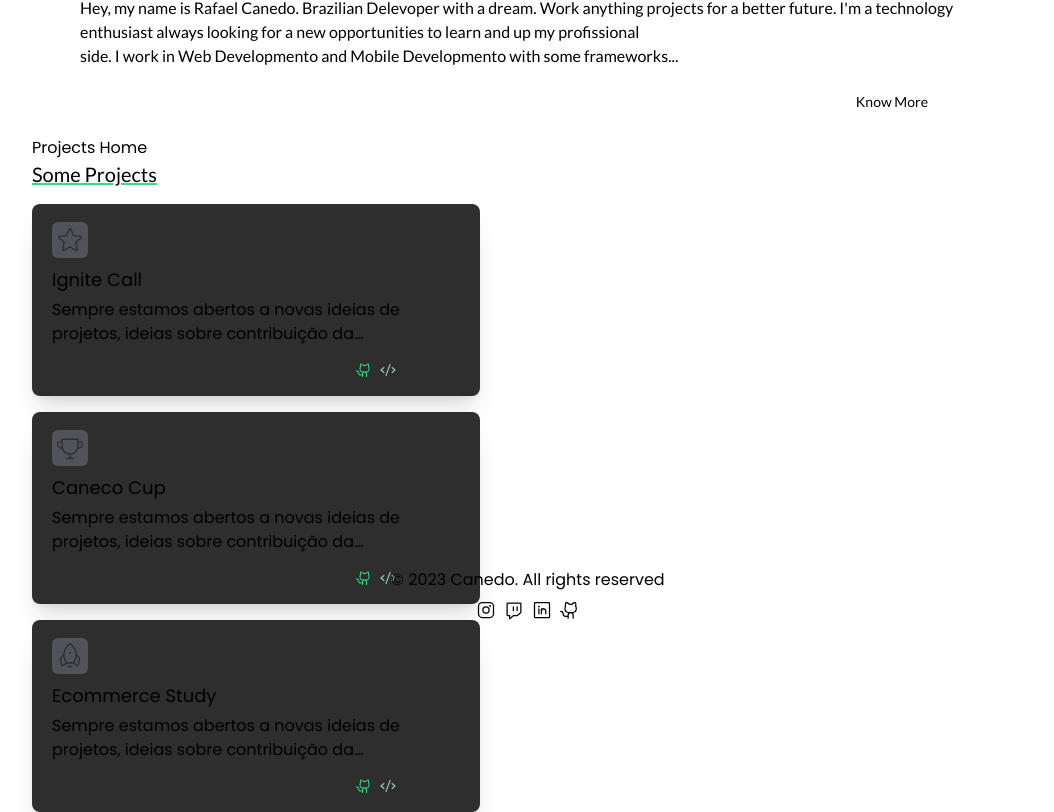
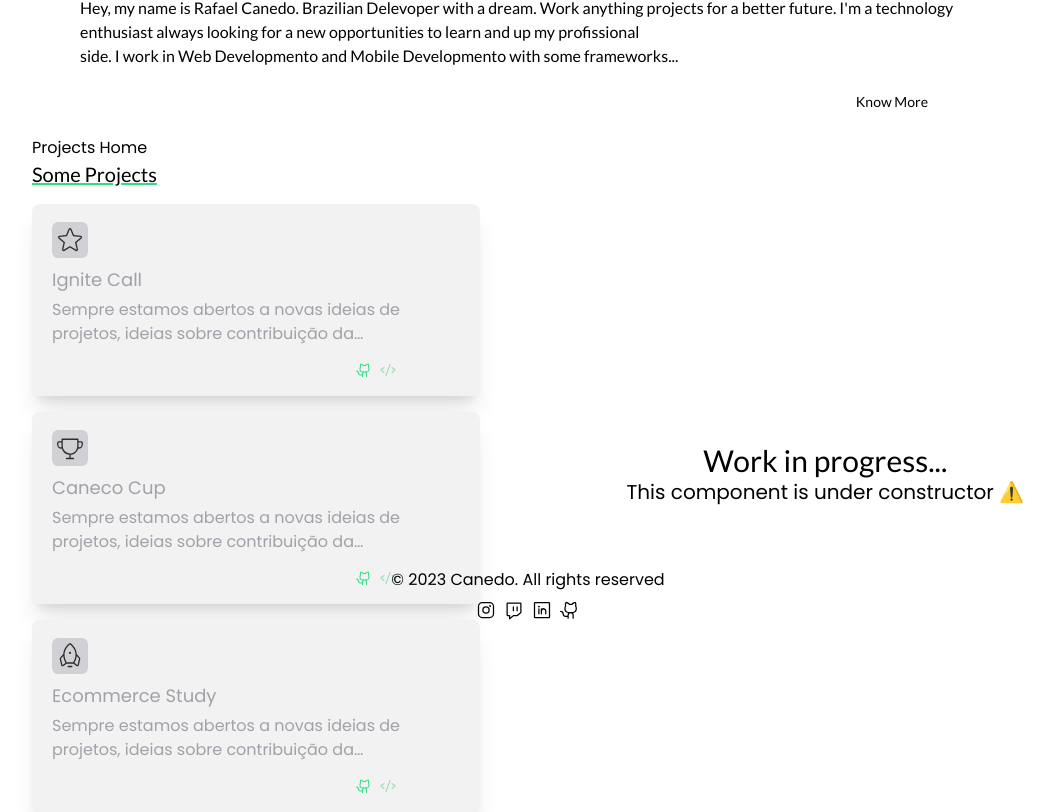
Before and after one commit to rafabcanedo/PortfolioCanedo, a React (Vite) app: page / in a window 1280 px wide. Shown: the part 360-1172 px from the top of the page, without its empty margins (112-1166 px from the left). Built offline with nearby package versions, Linux system fonts and the light colour scheme; a web font is replaced by a local one.

Commit message:
without  mobile version

```diff
--- a/src/Pages/Home/index.jsx
+++ b/src/Pages/Home/index.jsx
@@ -7,12 +7,16 @@ import {
   GithubLogo,
 } from '@phosphor-icons/react'
 import ProjectsHome from '../../components/ProjectsCard/ProjectsHome/ProjectsHome'
+import { Feedbacks } from '../../components/Feedbacks/Feedbacks'
 
 export default function Home() {
   return (
     <div className="mt-16 h-screen px-36">
-      <div className="flex flex-row justify-between items-center">
-        <div id="home" className="flex flex-row items-center justify-start">
+      <div className="flex flex-col md:flex-row justify-between items-center">
+        <div
+          id="home"
+          className="flex flex-col md:flex-row items-center justify-start"
+        >
           <img
             src={Logo}
             alt="Logo CanedoDev"
@@ -44,7 +48,7 @@ export default function Home() {
           </Link>
         </div>
       </div>
-      <div className="flex flex-row gap-4 mb-6">
+      <div className="flex flex-col md:flex-row gap-4 mb-6">
         <a
           href="https://www.linkedin.com/in/rafael-canedo-4abaa8197/"
           target="_blank"
@@ -112,7 +116,10 @@ export default function Home() {
         </div>
       </div>
 
-      <ProjectsHome />
+      <div className="flex flex-col md:flex-row justify-between">
+        <ProjectsHome />
+        <Feedbacks />
+      </div>
     </div>
   )
 }
--- /dev/null
+++ b/src/components/Feedbacks/Feedbacks.jsx
@@ -0,0 +1,12 @@
+export function Feedbacks() {
+  return (
+    <div className="flex flex-col items-center justify-center">
+      <h1 className="dark:text-subtitle text-3xl font-alt">
+        Work in progress...
+      </h1>
+      <span className="dark:text-subtitle text-xl font-sans">
+        This component is under constructor ⚠️
+      </span>
+    </div>
+  )
+}
--- a/src/components/Navbar/index.jsx
+++ b/src/components/Navbar/index.jsx
@@ -5,26 +5,12 @@ import Logo from '../Design/Logo'
 import { X, List, Moon, Sun } from '@phosphor-icons/react'
 import { Link } from 'react-router-dom'
 
-function Navbar() {
+export default function Navbar() {
   const [open, setOpen] = useState(false)
   const { theme, setTheme } = useTheme()
-  const [click, setClick] = useState(false)
-
-  const scrollTo = (id) => {
-    const element = document.getElementById(id)
-
-    element.scrollIntoView({
-      behavior: 'smooth',
-      block: 'start',
-      inline: 'nearest',
-    })
-
-    setClick(!click)
-    setOpen(!open)
-  }
 
   return (
-    <div className="w-full fixed top-0 left-0 z-10 px-36">
+    <div className="w-full fixed top-0 left-0 z-10 md:px-36">
       <div className="md:flex items-center justify-between bg-nuv dark:bg-nav py-4 md:px-10 px-7">
         <div>
           <Logo />
@@ -94,5 +80,3 @@ function Navbar() {
     </div>
   )
 }
-
-export default Navbar
--- a/src/components/ProjectsCard/ProjectsHome/ProjectsHome.jsx
+++ b/src/components/ProjectsCard/ProjectsHome/ProjectsHome.jsx
@@ -1,11 +1,4 @@
-import {
-  Lightbulb,
-  GithubLogo,
-  Code,
-  Star,
-  Rocket,
-  Trophy,
-} from '@phosphor-icons/react'
+import { GithubLogo, Code, Star, Rocket, Trophy } from '@phosphor-icons/react'
 
 export default function ProjectsHome() {
   return (
@@ -17,18 +10,18 @@ export default function ProjectsHome() {
         </h3>
         <div className="flex flex-col gap-6 mt-4">
           <div className="flex flex-col gap-6">
-            <div className="flex h-48 w-full max-w-md flex-col justify-center overflow-hidden rounded-lg bg-nav px-5 py-0 shadow-xl">
-              <span className="inline-flex h-9 w-9 items-center justify-center rounded-md bg-test p-1">
+            <div className="flex h-48 w-full max-w-md flex-col justify-center overflow-hidden rounded-lg bg-nuv dark:bg-nav px-5 py-0 shadow-xl">
+              <span className="inline-flex h-9 w-9 items-center justify-center rounded-md bg-[#d1d0d4] dark:bg-test p-1">
                 <Star
                   size={28}
                   weight="light"
-                  className="text-nav dark:text-subtitle cursor-pointer hover:dark:text-[#ffc93c]"
+                  className="text-nav hover:text-[#ffc93c] dark:text-subtitle cursor-pointer hover:dark:text-[#ffc93c]"
                 />
               </span>
-              <h2 className="dark:text-gray mt-2 text-lg font-jost text-gray-800">
+              <h2 className="text-subtitle dark:text-gray mt-2 text-lg font-jost text-gray-800">
                 Ignite Call
               </h2>
-              <p className="line-clamp-2 mt-1 dark:text-gray">
+              <p className="text-subtitle line-clamp-2 mt-1 dark:text-gray">
                 Sempre estamos abertos a novas ideias de projetos, ideias sobre
                 contribuição da comunidade. Somos uma comunidade e precisamos
                 que todos os desenvolvedor contribua.
@@ -52,18 +45,18 @@ export default function ProjectsHome() {
 
         <div className="flex flex-col gap-6 mt-4">
           <div className="flex flex-col gap-6">
-            <div className="flex h-48 w-full max-w-md flex-col justify-center overflow-hidden rounded-lg bg-nav px-5 py-0 shadow-xl">
-              <span className="inline-flex h-9 w-9 items-center justify-center rounded-md bg-test p-1">
+            <div className="flex h-48 w-full max-w-md flex-col justify-center overflow-hidden rounded-lg bg-nuv dark:bg-nav px-5 py-0 shadow-xl">
+              <span className="inline-flex h-9 w-9 items-center justify-center rounded-md bg-[#d1d0d4] dark:bg-test p-1">
                 <Trophy
                   size={28}
                   weight="light"
-                  className="text-nav dark:text-subtitle cursor-pointer hover:dark:text-[#ff9a3c]"
+                  className="text-nav hover:text-[#ff9a3c] dark:text-subtitle cursor-pointer hover:dark:text-[#ff9a3c]"
                 />
               </span>
-              <h2 className="dark:text-gray mt-2 text-lg font-jost text-gray-800">
+              <h2 className="text-subtitle dark:text-gray mt-2 text-lg font-jost text-gray-800">
                 Caneco Cup
               </h2>
-              <p className="line-clamp-2 mt-1 dark:text-gray">
+              <p className="text-subtitle line-clamp-2 mt-1 dark:text-gray">
                 Sempre estamos abertos a novas ideias de projetos, ideias sobre
                 contribuição da comunidade. Somos uma comunidade e precisamos
                 que todos os desenvolvedor contribua.
@@ -87,18 +80,18 @@ export default function ProjectsHome() {
 
         <div className="flex flex-col gap-6 mt-4">
           <div className="flex flex-col gap-6">
-            <div className="flex h-48 w-full max-w-md flex-col justify-center overflow-hidden rounded-lg bg-nav px-5 py-0 shadow-xl">
-              <span className="inline-flex h-9 w-9 items-center justify-center rounded-md bg-test p-1">
+            <div className="flex h-48 w-full max-w-md flex-col justify-center overflow-hidden rounded-lg bg-nuv dark:bg-nav px-5 py-0 shadow-xl">
+              <span className="inline-flex h-9 w-9 items-center justify-center rounded-md bg-[#d1d0d4] dark:bg-test p-1">
                 <Rocket
                   size={28}
                   weight="light"
-                  className="text-nav dark:text-subtitle cursor-pointer hover:dark:text-[#352f44]"
+                  className="text-nav hover:text-[#352f44] dark:text-subtitle cursor-pointer hover:dark:text-[#352f44]"
                 />
               </span>
-              <h2 className="dark:text-gray mt-2 text-lg font-jost text-gray-800">
+              <h2 className="text-subtitle dark:text-gray mt-2 text-lg font-jost text-gray-800">
                 Ecommerce Study
               </h2>
-              <p className="line-clamp-2 mt-1 dark:text-gray">
+              <p className="text-subtitle line-clamp-2 mt-1 dark:text-gray">
                 Sempre estamos abertos a novas ideias de projetos, ideias sobre
                 contribuição da comunidade. Somos uma comunidade e precisamos
                 que todos os desenvolvedor contribua.
```
